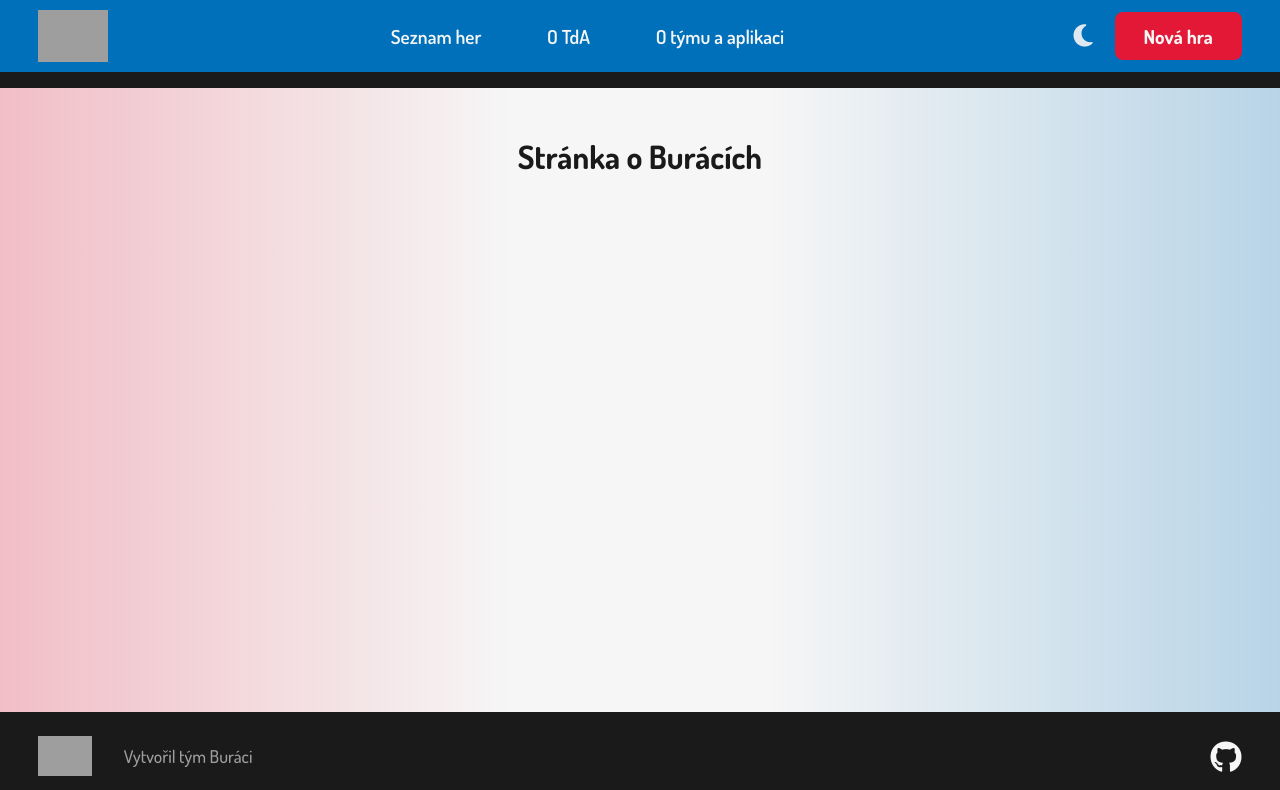
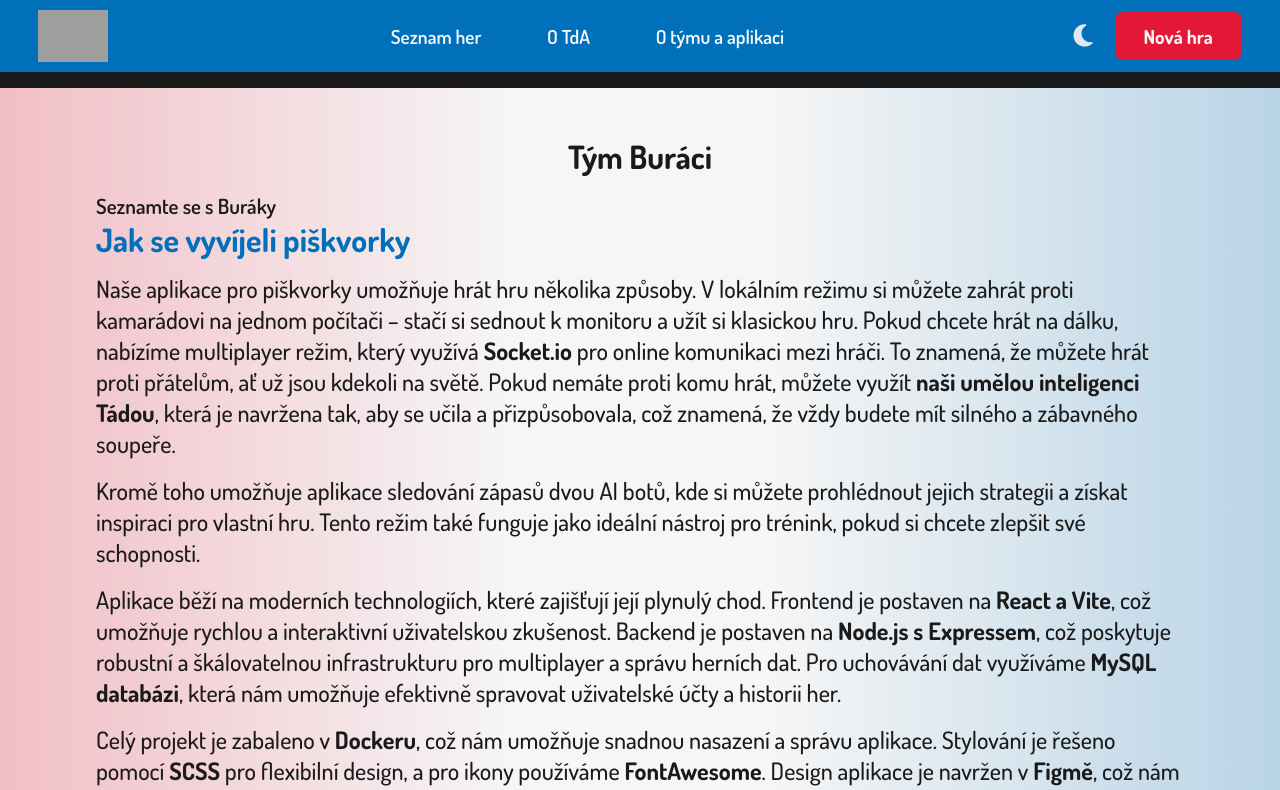
Before and after one commit to l-merta/TdA25-Buraci, a React (Vite) app in the folder client/: page /about-team in a window 1280 px wide. Shown: the top 790 px of the page. Built offline with nearby package versions, Linux system fonts and the light colour scheme; grey boxes are pictures that could not be loaded.

Commit message:
udelani team textu

```diff
--- a/client/src/pages/Team.tsx
+++ b/client/src/pages/Team.tsx
@@ -13,7 +13,26 @@ function Team() {
       <Header />
       <div className="bg-grad"></div>
       <div className="main-tda">
-        <h1>Stránka o Burácích</h1>
+        <h1>Tým Buráci</h1>
+        <section className='sec-team'>
+          <h2>Seznamte se s Buráky</h2>
+          <h3>Jak se vyvíjeli piškvorky</h3>
+          <div className='text-team'>
+              <p>
+                Naše aplikace pro piškvorky umožňuje hrát hru několika způsoby. V lokálním režimu si můžete zahrát proti kamarádovi na jednom počítači – stačí si sednout k monitoru a užít si klasickou hru. Pokud chcete hrát na dálku, nabízíme multiplayer režim, který využívá <span className='bold-text-team'>Socket.io</span> pro online komunikaci mezi hráči. To znamená, že můžete hrát proti přátelům, ať už jsou kdekoli na světě. Pokud nemáte proti komu hrát, můžete využít <span className='bold-text-team'>naši umělou inteligenci Tádou</span>, která je navržena tak, aby se učila a přizpůsobovala, což znamená, že vždy budete mít silného a zábavného soupeře.
+              </p>
+              <p>
+                Kromě toho umožňuje aplikace sledování zápasů dvou AI botů, kde si můžete prohlédnout jejich strategii a získat inspiraci pro vlastní hru. Tento režim také funguje jako ideální nástroj pro trénink, pokud si chcete zlepšit své schopnosti.
+              </p>
+              <p>
+                Aplikace běží na moderních technologiích, které zajišťují její plynulý chod. Frontend je postaven na <span className='bold-text-team'>React a Vite</span>, což umožňuje rychlou a interaktivní uživatelskou zkušenost. Backend je postaven na <span className='bold-text-team'>Node.js s Expressem</span>, což poskytuje robustní a škálovatelnou infrastrukturu pro multiplayer a správu herních dat. Pro uchovávání dat využíváme <span className='bold-text-team'>MySQL databázi</span>, která nám umožňuje efektivně spravovat uživatelské účty a historii her.
+              </p>
+              <p>
+                Celý projekt je zabaleno v <span className='bold-text-team'>Dockeru</span>, což nám umožňuje snadnou nasazení a správu aplikace. Stylování je řešeno pomocí <span className='bold-text-team'>SCSS</span> pro flexibilní design, a pro ikony používáme <span className='bold-text-team'>FontAwesome</span>. Design aplikace je navržen v <span className='bold-text-team'>Figmě</span>, což nám umožnilo vytvořit moderní a uživatelsky přívětivé prostředí.
+              </p>
+
+          </div>
+        </section>
       </div>
       <Footer />
     </>
--- a/client/src/styles/team-page.css
+++ b/client/src/styles/team-page.css
@@ -1,5 +1,31 @@
-.main-team {
+.main-tda {
   min-height: calc(100vh - var(--header-h) - var(--main-b-gap) - var(--footer-h) + 1rem);
   margin-top: var(--header-h);
   padding-top: 3rem;
+}
+.main-tda .sec-team {
+  width: 100%;
+  max-width: 70rem;
+  margin: 0 auto;
+  padding: 0 1rem;
+  display: flex;
+  flex-direction: column;
+  align-items: start;
+}
+.main-tda .sec-team h3 {
+  margin-bottom: 0.8rem;
+}
+.main-tda .sec-team img {
+  height: 12rem;
+  margin: 0 auto;
+  margin-top: 1.5rem;
+}
+.main-tda .sec-team .text-team {
+  display: flex;
+  flex-direction: column;
+  align-items: start;
+  gap: 1rem;
+}
+.main-tda .sec-team .bold-text-team {
+  font-weight: bold;
 }/*# sourceMappingURL=team-page.css.map */
--- a/client/src/styles/team-page.scss
+++ b/client/src/styles/team-page.scss
@@ -1,5 +1,38 @@
-.main-team {
+.main-tda {
     min-height: calc(100vh - var(--header-h) - var(--main-b-gap) - var(--footer-h) + 1rem);
     margin-top: var(--header-h);
     padding-top: 3rem;
+
+    .sec-team
+    {
+        width: 100%;
+        max-width: 70rem;
+        margin: 0 auto;
+        padding: 0 1.0rem;
+        display: flex;
+        flex-direction: column;
+        align-items: start;
+
+        h3 {
+          margin-bottom: 0.8rem;
+        }
+        img {
+            height: 12rem;
+            margin: 0 auto;
+            margin-top: 1.5rem;
+        }
+
+        .text-team{
+            display: flex;
+            flex-direction: column;
+            align-items: start;
+            gap: 1.0rem;
+        }
+
+        .bold-text-team
+        {
+            font-weight: bold;
+        }
+
+    }
 }
```
Also changed, not shown: 1 other file (tests, documents, lock files or other folders).
